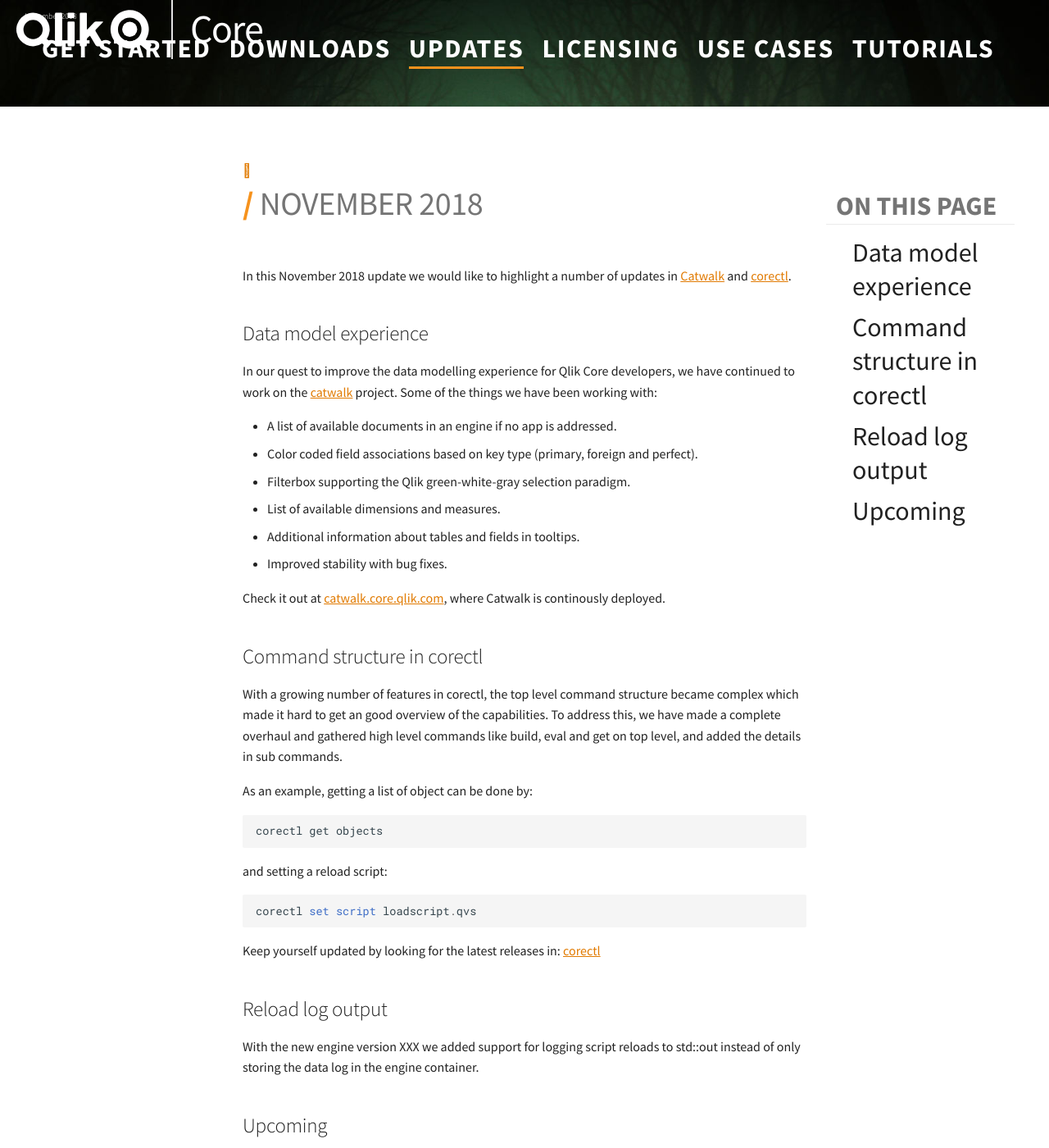
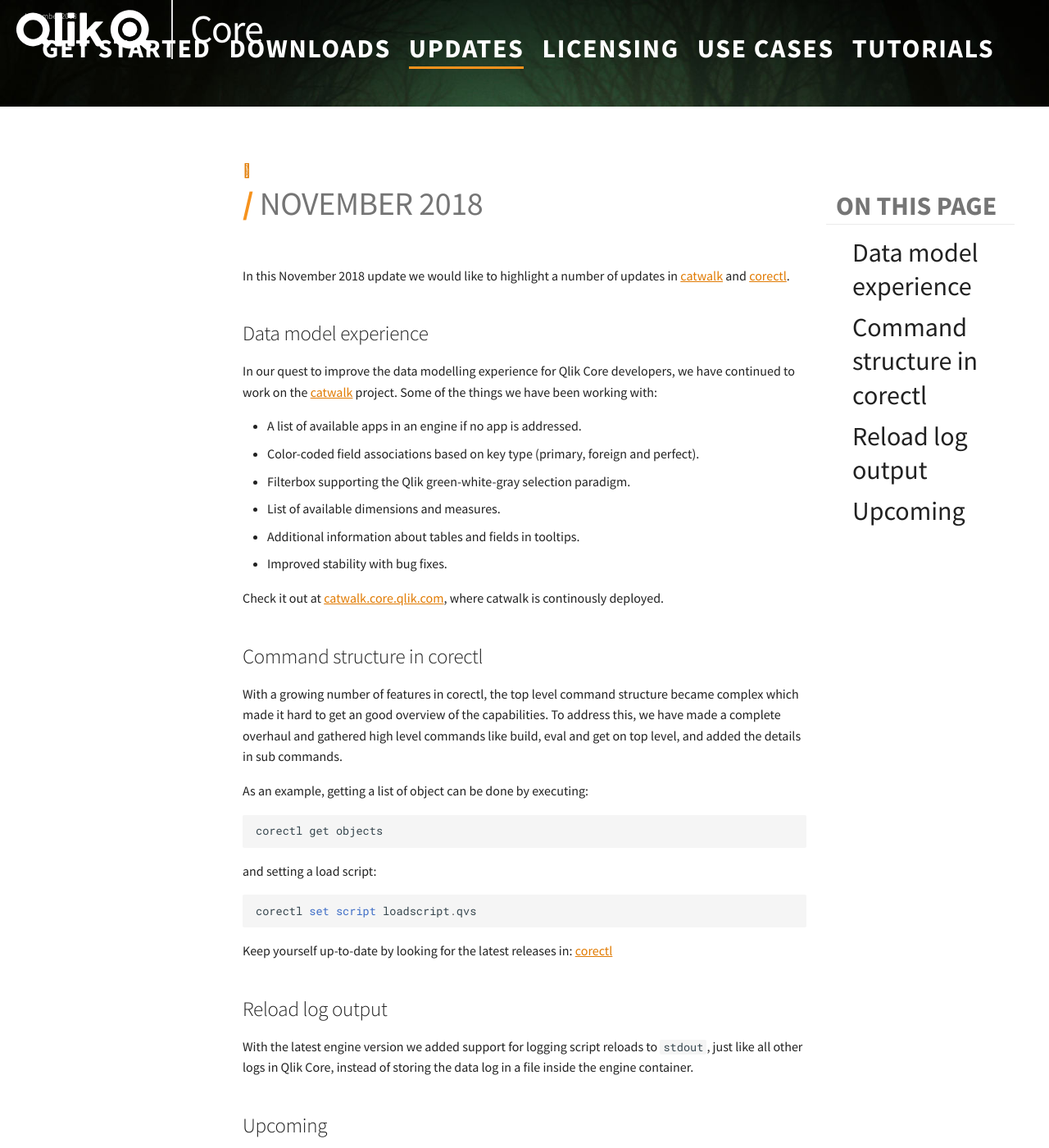
Before and after one commit to qlik-oss/core-website, an MkDocs documentation site: the page built from docs/updates/2018-11.md, in a window 1280 px wide and 1400 px high. Shown: the whole window at 82% size. Built offline with MkDocs 1.6.1 and Material for MkDocs 9.7.7, drawn with Linux system fonts in a browser that asks for light colours; nearby versions of some CDN libraries; library files that are not in the unit come from our copies; comment, search, counter and statistics services are not loaded.

Commit message:
Update 2018-11.md

````diff
--- a/docs/updates/2018-11.md
+++ b/docs/updates/2018-11.md
@@ -1,20 +1,20 @@
 # November 2018
 
-In this November 2018 update we would like to highlight a number of updates in [Catwalk](https://github.com/qlik-oss/catwalk) and [corectl](https://github.com/qlik-oss/corectl).
+In this November 2018 update we would like to highlight a number of updates in [catwalk](https://github.com/qlik-oss/catwalk) and [corectl](https://github.com/qlik-oss/corectl).
 
 ## Data model experience
 
 In our quest to improve the data modelling experience for Qlik Core developers, we have continued to work on the
 [catwalk](https://github.com/qlik-oss/catwalk) project. Some of the things we have been working with:
 
-* A list of available documents in an engine if no app is addressed.
-* Color coded field associations based on key type (primary, foreign and perfect).
+* A list of available apps in an engine if no app is addressed.
+* Color-coded field associations based on key type (primary, foreign and perfect).
 * Filterbox supporting the Qlik green-white-gray selection paradigm.
 * List of available dimensions and measures.
 * Additional information about tables and fields in tooltips.
 * Improved stability with bug fixes.
 
-Check it out at [catwalk.core.qlik.com](https://catwalk.core.qlik.com), where Catwalk is continously deployed.
+Check it out at [catwalk.core.qlik.com](https://catwalk.core.qlik.com), where catwalk is continously deployed.
 
 ## Command structure in corectl
 
@@ -22,25 +22,24 @@
 good overview of the capabilities. To address this, we have made a complete overhaul and gathered high level commands
 like build, eval and get on top level, and added the details in sub commands.
 
-As an example, getting a list of object can be done by:
+As an example, getting a list of object can be done by executing:
 
 ```qlik
 corectl get objects
 ```
 
-and setting a reload script:
+and setting a load script:
 
 ```qlik
 corectl set script loadscript.qvs
 ```
 
-Keep yourself updated by looking for the latest releases in:
+Keep yourself up-to-date by looking for the latest releases in:
 [corectl](https://github.com/qlik-oss/corectl)
 
 ## Reload log output
 
-With the new engine version XXX we added support for logging script reloads to std::out instead of only storing the data
-log in the engine container.
+With the latest engine version we added support for logging script reloads to `stdout`, just like all other logs in Qlik Core, instead of storing the data log in a file inside the engine container.
 
 ## Upcoming
 
````
